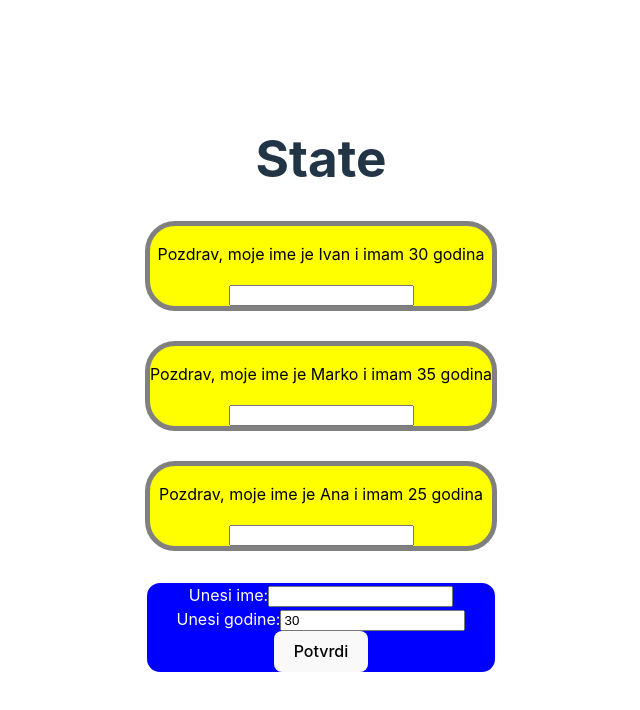
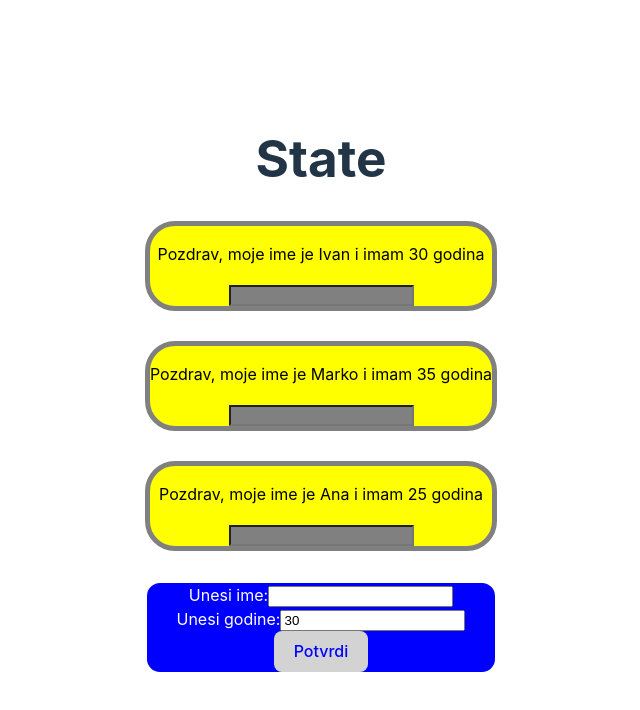
Before and after one commit to TomislavPe/react-pred-26092023, a React (Vite) app: page / in a window 1280 px wide. Shown: the top 710 px of the page, without its empty margins (319-959 px from the left). Built offline with nearby package versions, Linux system fonts and the light colour scheme.

Commit message:
dodan inline style na par mjesta

```diff
--- a/src/user/AddNewUser.jsx
+++ b/src/user/AddNewUser.jsx
@@ -1,11 +1,17 @@
 import React, { useState } from "react";
-import styles from "./User.module.css"
+import styles from "./User.module.css";
 
 const AddNewUser = ({ addUser }) => {
     const [name, setName] = useState("");
     const [age, setAge] = useState(30);
+
+    const btnStyle = {
+        backgroundColor: "lightgrey",
+        color: "blue",
+    };
     return (
-        <form className={styles.addSection}
+        <form
+            className={styles.addSection}
             onSubmit={(event) => {
                 addUser(event, name, age);
                 setName("");
@@ -38,7 +44,9 @@ const AddNewUser = ({ addUser }) => {
                     />
                 </label>
             </div>
-            <button type="submit">Potvrdi</button>
+            <button style={btnStyle} type="submit">
+                Potvrdi
+            </button>
         </form>
     );
 };
--- a/src/user/UserFunction.jsx
+++ b/src/user/UserFunction.jsx
@@ -1,13 +1,17 @@
-import styles from "./User.module.css"
+import styles from "./User.module.css";
 
 function UserFunction({ name, years, changeName }) {
+    const inputStyle = {
+        backgroundColor: "grey",
+    };
+
     return (
         <>
             <div className={styles.boxedSection}>
                 <p>
                     Pozdrav, moje ime je {name} i imam {years} godina
                 </p>
-                <input type="text" onChange={changeName} />
+                <input style={inputStyle} type="text" onChange={changeName} />
             </div>
         </>
     );
```
